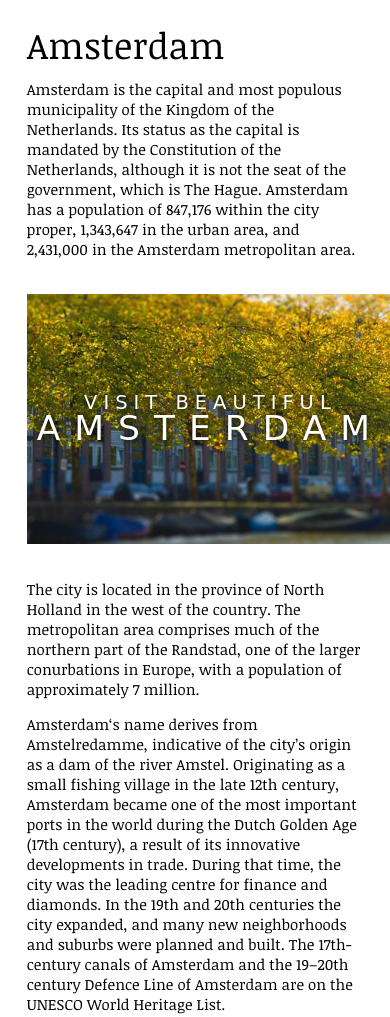
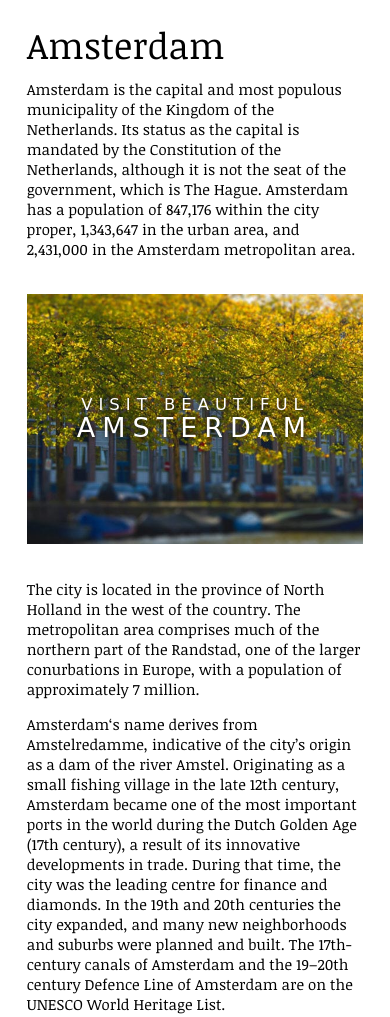
Before and after one commit to WebDevTuts/css_shorts_18_vertically_centering_text, a plain HTML site: page index.html in a window 390 px wide. Drawn offline with Linux system fonts and the light colour scheme; a web font is replaced by a local one.

Commit message:
Add responsive styles

```diff
--- a/style.css
+++ b/style.css
@@ -48,6 +48,11 @@ aside p:last-of-type {
 
 @media screen and (max-width: 600px) {
 
-
+  aside div p { font-size: 1.1em; }
+  aside div p:last-of-type {
+    font-size: 1.8em;
+    margin-top: -2px;
+    letter-spacing: 7px;
+  }
 
 }
```
